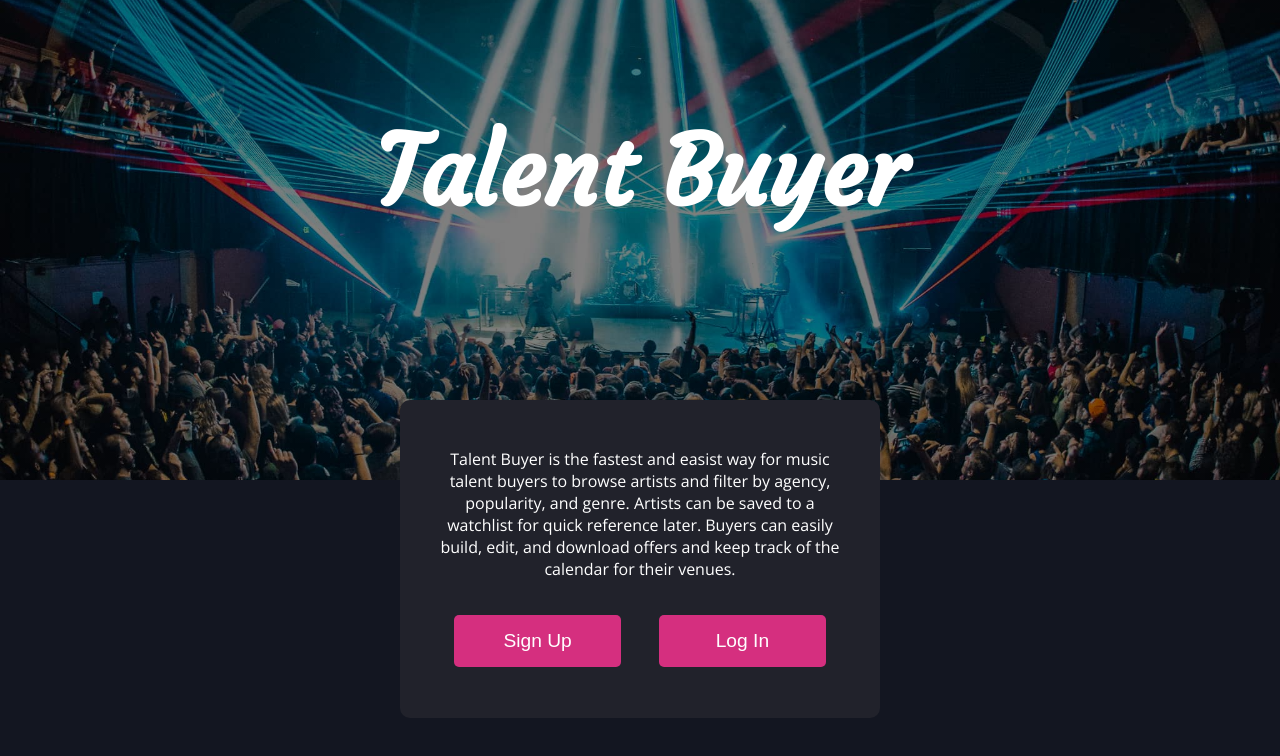
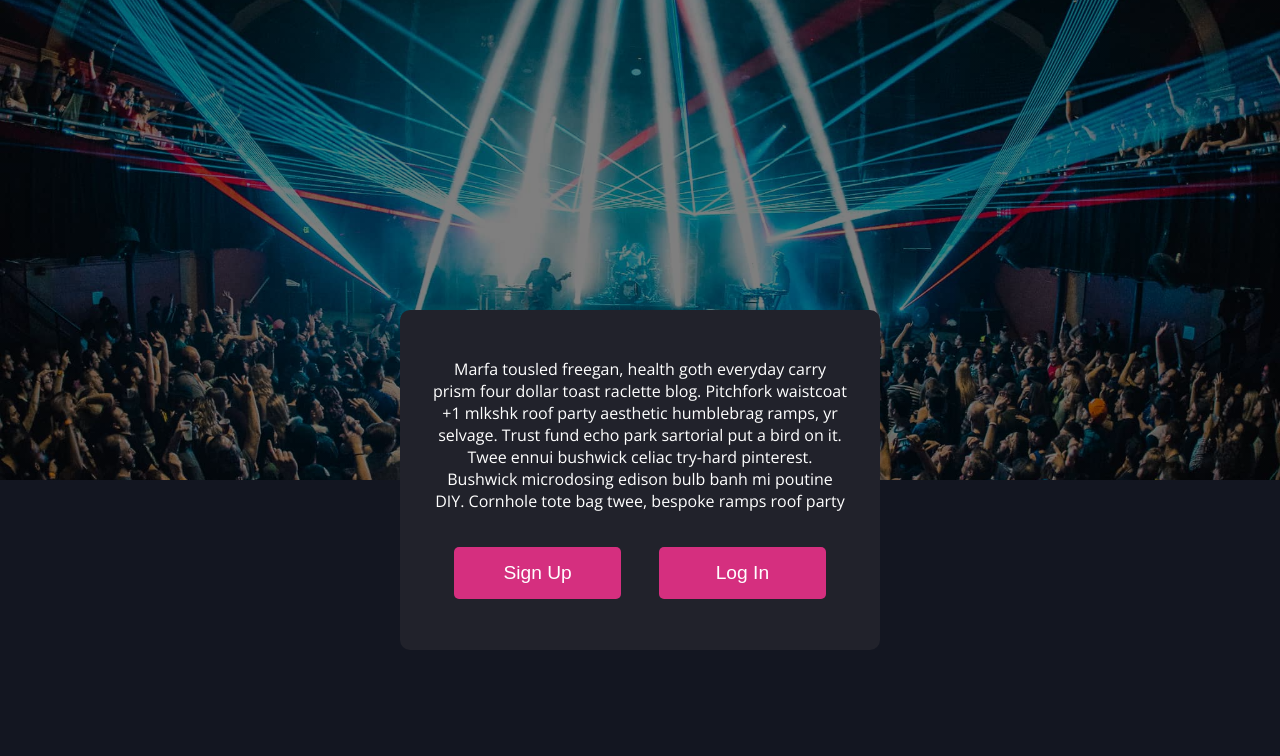
Before and after one commit to GraySmith00/talent-buyer-client, a React (Create React App) app: page / in a window 1280 px wide. Shown: the top 756 px of the page. Built offline with nearby package versions, Linux system fonts and the light colour scheme.

Commit message:
Create Splash component and disassociate from Landing.

```diff
--- a/src/components/Landing/Landing.css
+++ b/src/components/Landing/Landing.css
@@ -5,31 +5,16 @@
   height: 100%;
   width: 100%;
   position: relative;
-  background-color: #131621; }
+  background-color: #131621;
+}
 .landing .hero {
   display: flex;
   justify-content: center;
   height: 60%;
   width: 100%;
-    background: linear-gradient(rgba(0, 0, 0, 0.5), rgba(0, 0, 0, 0.5)), url("./savoy_ogden_optimized.jpg");
+  background: linear-gradient(rgba(0, 0, 0, 0.5), rgba(0, 0, 0, 0.5)),
+    url('./savoy_ogden_optimized.jpg');
   background-size: cover;
   background-repeat: no-repeat;
-    background-position: center center; }
-  .landing .button-container {
-    text-align: center;
-    position: absolute;
-    background-color: #21222b;
-    padding: 2rem 2rem;
-    top: 50%;
-    width: 30rem;
-    border-radius: 10px;
-    color: #fff; }
-  .landing h1 {
-    margin: 0 auto;
-    font-size: 6rem;
-    margin-top: 7rem;
-    color: #fff;
-    font-family: 'Courgette', cursive; }
-  .landing .half-button {
-    margin: 1em;
-    width: 40%; }
+  background-position: center center;
+}
--- a/src/components/Landing/Landing.js
+++ b/src/components/Landing/Landing.js
@@ -2,7 +2,7 @@ import React, { Component } from 'react';
 import SignUp from '../SignUp/SignUp';
 import LogIn from '../LogIn/LogIn';
 import './Landing.css';
-import ModalButton from '../styledComponents/ModalButton';
+import Splash from '../Splash/Splash';
 
 class Landing extends Component {
   state = {
@@ -32,27 +32,26 @@ class Landing extends Component {
 
     return (
       <div className="landing">
-        {signUpModalOpen && <SignUp closeSignUpModal={this.closeSignUpModal} />}
-        {logInModalOpen && <LogIn closeLogInModal={this.closeLogInModal} />}
-        <div className="hero">
-          <h1>Talent Buyer</h1>
-        </div>
-        <div className="button-container">
-          <p>
-            Talent Buyer is the fastest and easist way for music talent buyers
-            to browse artists and filter by agency, popularity, and genre.
-            Artists can be saved to a watchlist for quick reference later.
-            Buyers can easily build, edit, and download offers and keep track of
-            the calendar for their venues.
-          </p>
+        <div className="hero" />
 
-          <ModalButton className="half-button" onClick={this.openSignUpModal}>
-            Sign Up
-          </ModalButton>
-          <ModalButton className="half-button" onClick={this.openLogInModal}>
-            Log In
-          </ModalButton>
-        </div>
+        {signUpModalOpen && (
+          <SignUp
+            closeSignUpModal={this.closeSignUpModal}
+            openLogInModal={this.openLogInModal}
+          />
+        )}
+        {logInModalOpen && (
+          <LogIn
+            closeLogInModal={this.closeLogInModal}
+            openSignUpModal={this.openSignUpModal}
+          />
+        )}
+        {landingModalOpen && (
+          <Splash
+            openLogInModal={this.openLogInModal}
+            openSignUpModal={this.openSignUpModal}
+          />
+        )}
       </div>
     );
   }
--- a/src/components/Landing/Landing.scss
+++ b/src/components/Landing/Landing.scss
@@ -21,28 +21,4 @@
     background-repeat: no-repeat;
     background-position: center center;
   }
-
-  .button-container {
-    text-align: center;
-    position: absolute;
-    background-color: #21222b;
-    padding: 2rem 2rem;
-    top: 50%;
-    width: 30rem;
-    border-radius: 10px;
-    color: #fff;
-  }
-
-  h1 {
-    margin: 0 auto;
-    font-size: 6rem;
-    margin-top: 7rem;
-    color: #fff;
-    font-family: 'Courgette', cursive;
-  }
-
-  .half-button {
-    margin: 1em;
-    width: 40%;
-  }
 }
--- /dev/null
+++ b/src/components/Splash/Splash.css
@@ -0,0 +1,19 @@
+.splash {
+  align-items: center;
+  background-color: #131621;
+  display: flex;
+  justify-content: center;
+  margin: 0; }
+  .splash .button-container {
+    text-align: center;
+    position: absolute;
+    background-color: #21222b;
+    padding: 2rem 2rem;
+    width: 30rem;
+    border-radius: 10px;
+    color: #fff; }
+  .splash h1 {
+    margin: 0; }
+  .splash .half-button {
+    margin: 1em;
+    width: 40%; }
--- /dev/null
+++ b/src/components/Splash/Splash.js
@@ -0,0 +1,41 @@
+import React, { Component } from 'react';
+import ModalButton from '../styledComponents/ModalButton';
+import PropTypes from 'prop-types';
+import './Splash.css';
+
+export default class Splash extends Component {
+  render() {
+    return (
+      <div className="splash">
+        <div className="button-container">
+          <p>
+            Marfa tousled freegan, health goth everyday carry prism four dollar
+            toast raclette blog. Pitchfork waistcoat +1 mlkshk roof party
+            aesthetic humblebrag ramps, yr selvage. Trust fund echo park
+            sartorial put a bird on it. Twee ennui bushwick celiac try-hard
+            pinterest. Bushwick microdosing edison bulb banh mi poutine DIY.
+            Cornhole tote bag twee, bespoke ramps roof party
+          </p>
+
+          <ModalButton
+            className="half-button"
+            onClick={this.props.openSignUpModal}
+          >
+            Sign Up
+          </ModalButton>
+          <ModalButton
+            className="half-button"
+            onClick={this.props.openLogInModal}
+          >
+            Log In
+          </ModalButton>
+        </div>
+      </div>
+    );
+  }
+}
+
+Splash.propTypes = {
+  openSignUpModal: PropTypes.func.isRequired,
+  openLogInModal: PropTypes.func.isRequired
+};
--- /dev/null
+++ b/src/components/Splash/Splash.scss
@@ -0,0 +1,26 @@
+.splash {
+  align-items: center;
+  background-color: #131621;
+  display: flex;
+  justify-content: center;
+  margin: 0;
+
+  .button-container {
+    text-align: center;
+    position: absolute;
+    background-color: #21222b;
+    padding: 2rem 2rem;
+    width: 30rem;
+    border-radius: 10px;
+    color: #fff;
+  }
+
+  h1 {
+    margin: 0;
+  }
+
+  .half-button {
+    margin: 1em;
+    width: 40%;
+  }
+}
```
Lines whose indentation alone changed are shown as unchanged.
